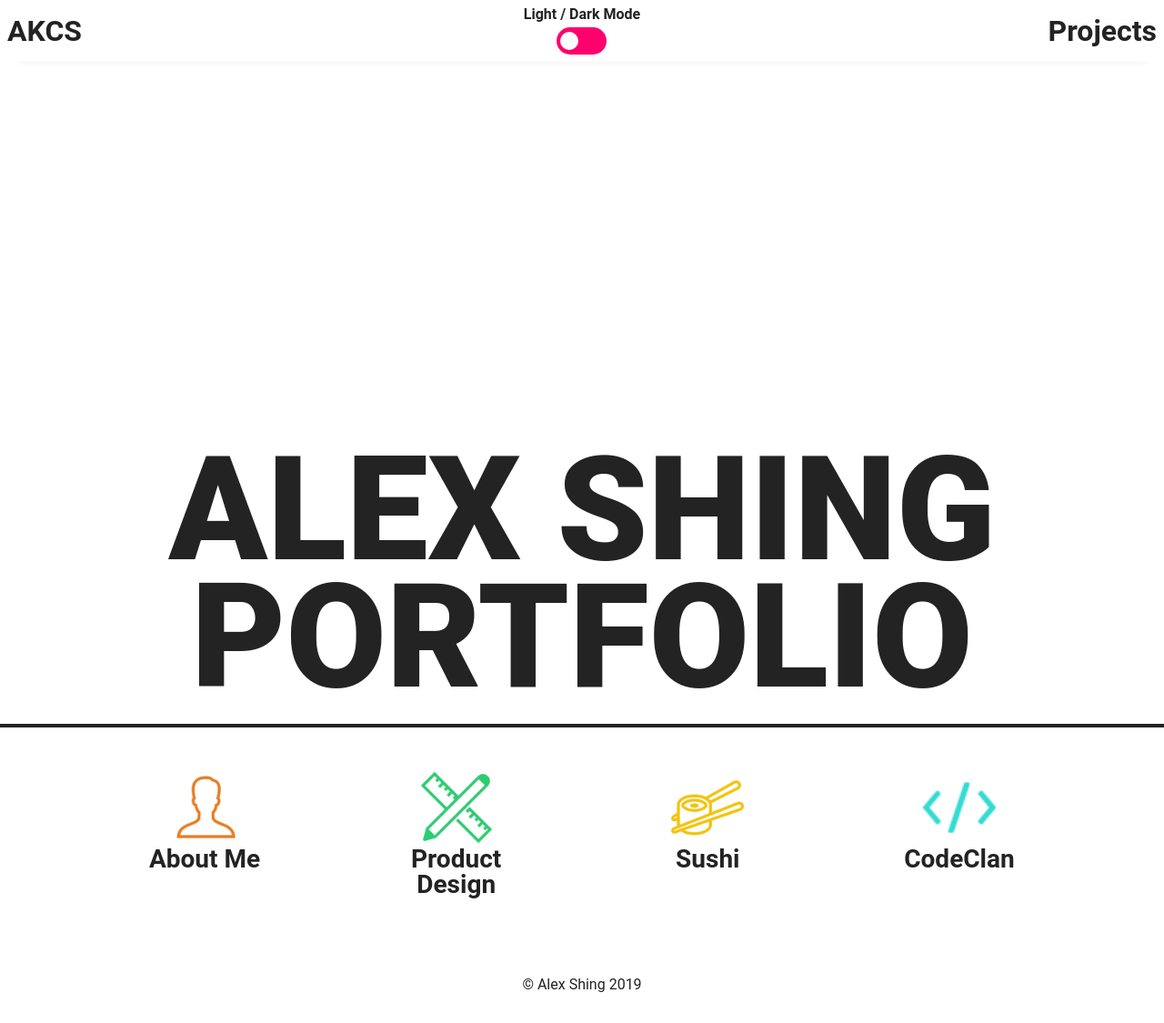
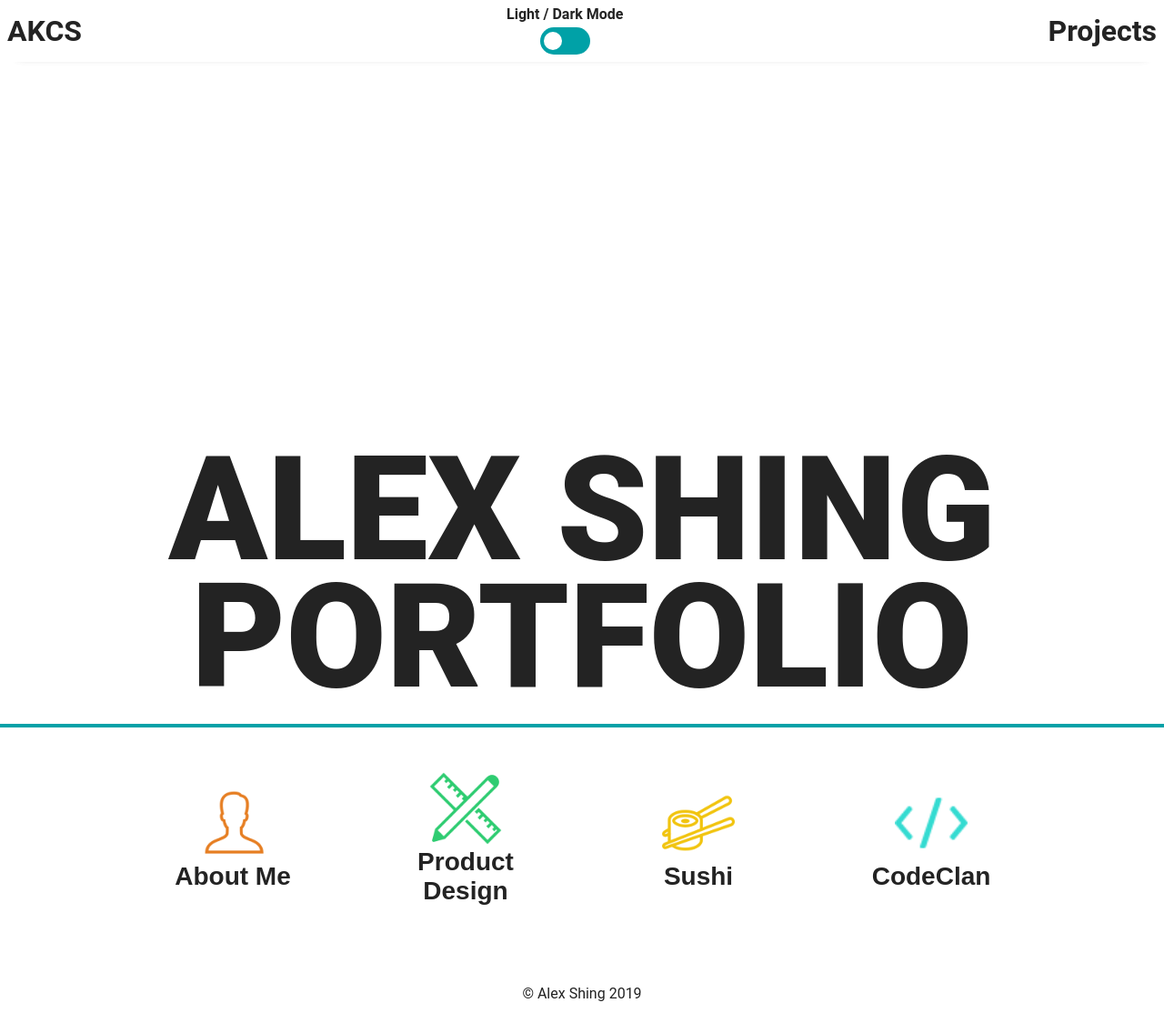
Before and after one commit to akcshing/alex-portfolio, a React (Create React App) app: page / in a window 1280 px wide. Shown: the whole page at 91% size. Built offline with nearby package versions, Linux system fonts and the light colour scheme.

Commit message:
Add colour styling

```diff
--- a/src/components/AboutTile.js
+++ b/src/components/AboutTile.js
@@ -7,10 +7,10 @@ class AboutTile extends Component {
 
 	render() {
 		return (
-			<div className="about-tile" onClick={this.onClick} >
+			<button className="about-tile" onClick={this.onClick} >
 				<img className="about-icon" src={this.props.icon} alt={this.props.about}></img>
 				<h3 className = "tile-header">{this.props.about}</h3>
-			</div>
+			</button>
 		);
 	}
 }
--- a/src/containers/Projects/Projects.js
+++ b/src/containers/Projects/Projects.js
@@ -16,8 +16,8 @@ const Projects = (props) => (
 			</div>
 			<div className="project-info">
 				<div className="project-info-p">
-					<p>This was my first project at CodeClan. A solo project that lasted a week with a presentation at the end. We were allowed to choose from a number of briefs which specified what was required, but the fundamental spec was to create an app with CRUD functionality and RESTful routes. Another requirement was to make use of SQL table relationships.</p>
-					<p>This app allows the user to enter monetary transactions they wish to log. The transactions require a 'merchant' and a 'tag', all of which the user can create, edit and delete. The app makes use One-To-Many relationshipsg to display relevant transaction data for each class. During this solo project, I practiced planning from the UX perspective, creating user stories and journeys.</p>
+					<p>This was my first project at CodeClan. A solo project that lasted a week with a presentation at the end. We were allowed to choose from a number of briefs which specified what was required, but the fundamental spec was to create an app with <span>CRUD</span> functionality and <span>RESTful</span> routes. Another requirement was to make use of SQL table relationships.</p>
+					<p>This app allows the user to enter monetary transactions they wish to log. The transactions require a 'merchant' and a 'tag', all of which the user can create, edit and delete. The app makes use One-To-Many relationships to display relevant transaction data for each class. During this solo project, I practiced planning from the <span>UX</span> perspective, creating user stories and journeys.</p>
 				</div>
 				<div className="project-info-ul">
 					<h3>Stack</h3>
--- a/src/scss/components/navbar.scss
+++ b/src/scss/components/navbar.scss
@@ -1,8 +1,8 @@
 .navbar {
-	display: grid;
-	grid-template-columns: 1fr 1fr 1fr;
-	// display: flex;
-	// justify-content: space-between;
+	// display: grid;
+	// grid-template-columns: 1fr 1fr 1fr;
+	display: flex;
+	justify-content: space-between;
 	width: 100%;
 	max-width: rem-calc(1280);
 	position: fixed;
@@ -37,8 +37,7 @@
 			a {
 				text-align: right;
 				&:hover {
-					transform: scale(1.05, 1.05);
-					transition: all .5s ease-in-out;
+					color: var(--lightBtn);
 				}
 			}
 
--- a/src/scss/containers/App.scss
+++ b/src/scss/containers/App.scss
@@ -6,7 +6,7 @@ html {
 	// color: rgb(226, 226, 226);
 	background: var(--lightBg);
 	color: var(--lightColor);
-	--lightBtn: #FE016C;
+	--lightBtn: #00A1A7;
 	--lightBg: #fff;
 	--lightColor: #232323;
 }
--- a/src/scss/containers/home.scss
+++ b/src/scss/containers/home.scss
@@ -1,7 +1,8 @@
 .welcome-container {
 	height: calc(100vh - #{$header-height});
 	position: relative;
-	border-bottom: solid 0.3rem var(--lightColor);
+	border-bottom: solid 0.3rem var(--lightBtn);
+
 	.title{
 		position: absolute;
 		bottom: rem-calc(25);
@@ -33,11 +34,13 @@
 	color: var(--lightColor);
 
 	.about-tile {
+		background: none;
+ 		border: none;
 		text-align: center;
-		width: rem-calc(130);
-		// border-radius: 0.5rem;
-		// height: rem-calc(130);
-		// box-shadow: 0 0.5rem 0.5rem;
+		width: 20%;
+		color: var(--lightColor);
+		cursor: pointer;
+
 		@media only screen and (max-width: 768px) {
 			width: 50%;
 
@@ -46,11 +49,22 @@
 			}
 		}
 
-		&:hover {
-			// background-color: rgba(195, 195, 216, 0.4);
-			transform: scale(1.2, 1.2);
-			transition: all .5s ease-in-out;
-			cursor: pointer;
+		@media only screen and (min-width: 768px) {
+			&:hover {
+				// background-color: rgba(195, 195, 216, 0.4);
+				transform: scale(1.2, 1.2);
+				transition: all .5s ease-in-out;
+
+			}
+		}
+
+		&:focus {
+			outline: none;
+			color: var(--lightBtn);
+		}
+
+		&:active {
+			transform: scale(0.99);
 		}
 	}
 
--- a/src/scss/containers/projects.scss
+++ b/src/scss/containers/projects.scss
@@ -1,5 +1,9 @@
 .project-container {
 	max-width: 1280px;
+
+	h3 {
+		color: var(--lightBtn);
+	}
 
 	.project-images {
 		display: flex;
@@ -40,11 +44,13 @@
 
 	.project-title {
 		padding: 0 3rem;
+		// box-shadow: 0px 15px 10px -20px rgba(17, 17, 17, 0.5);
 	}
 
 	.project-info {
 		display: flex;
 		padding: 0 3rem;
+		box-shadow: 0px 15px 10px -20px rgba(17, 17, 17, 0.5);
 
 		@media only screen and (max-width: 1024px) {
 			flex-wrap: wrap;
@@ -130,5 +136,6 @@
 
 	span {
 		color: var(--lightBtn);
+		font-weight: bold;
 	}
 }
```
